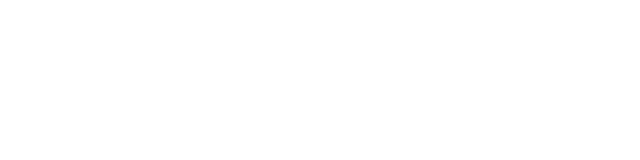
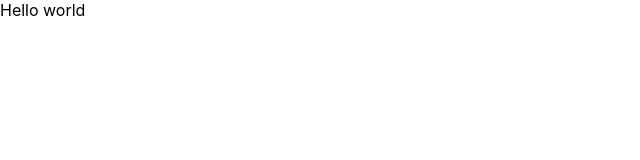
Before and after one commit to SargamArchives/Personalsite, a React (Vite) app: page / in a window 1280 px wide. Shown: the top 160 px of the page, without its empty margins (0-640 px from the left). Built offline with nearby package versions, Linux system fonts and the light colour scheme.

Commit message:
Some changes

```diff
--- a/src/App.jsx
+++ b/src/App.jsx
@@ -1,5 +1,5 @@
 function App() {
-  return <div></div>;
+  return <div>Hello world</div>;
 }
 
 export default App;
```
